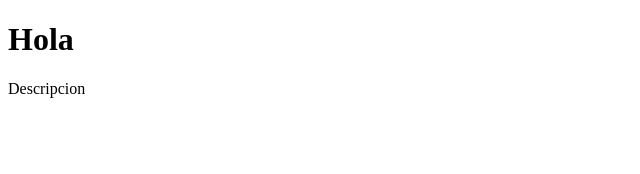
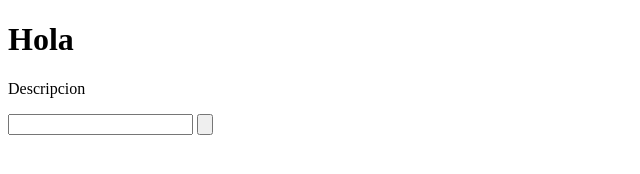
Before and after one commit to leonelmoyanoo/barrionuevo, a plain HTML site: page index.html in a window 1280 px wide. Shown: the whole page, without its empty margins (0-640 px from the left). Drawn offline with Linux system fonts and the light colour scheme.

Commit message:
formulario en la pagina

```diff
--- a/index.html
+++ b/index.html
@@ -8,5 +8,9 @@
 <body>
     <h1>Hola</h1>
     <p>Descripcion</p>
+    <form action="">
+        <input type="text">
+        <input type="button" value="">
+    </form>
 </body>
 </html>
```
